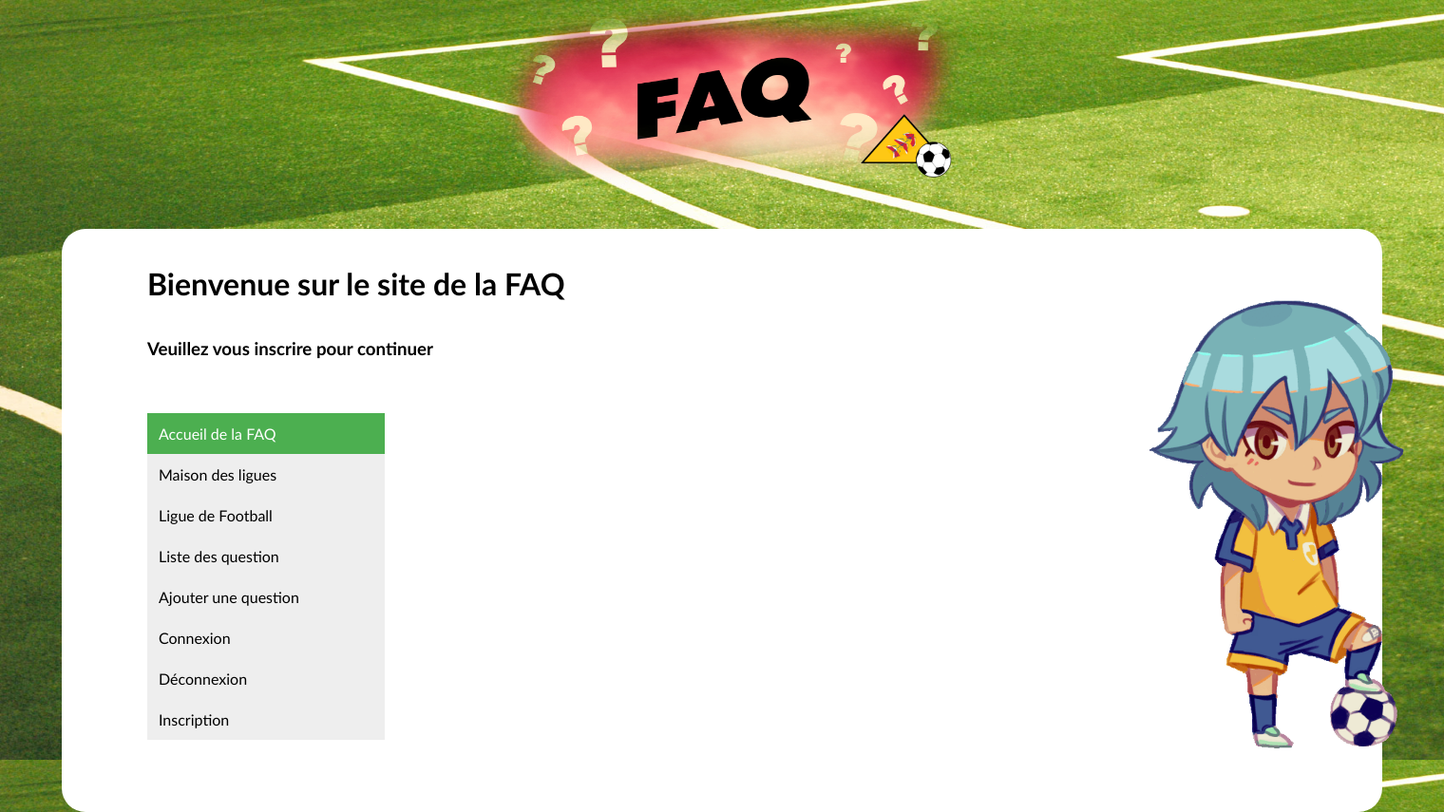
After one commit to MBourdim/M2L, a PHP site: the page made by M2L HTML/ligues/FAQ/FAQ.html in a window 1520 px wide. The commit adds this page. Shown: the whole page at 95% size. Run offline with PHP 8.4, Linux system fonts and the light colour scheme.

Commit message:
Update du site d'accueil html/css

```diff
--- /dev/null
+++ b/M2L HTML/ligues/FAQ/FAQ.css
@@ -0,0 +1,62 @@
+*{
+    margin: 0px;
+    padding: 0px;
+    font-family: Avenir, calibri;
+}
+.outer-div {
+    padding: 0px;
+}
+.inner-div {
+    margin: 0 auto;
+    width: 1000px;
+}
+.rectangle {
+    border-radius: 25px;
+    background: rgb(0, 0, 0);
+    width: 200px;
+    height: 150px;
+
+}
+.outer-div2 {
+    padding: 0px;
+}
+.inner-div2 {
+    border-radius: 25px;
+    background: rgb(255, 255, 255);
+    margin: 0 auto;
+    width: 1300px;
+    padding-left: 90px
+}
+body {
+    background-image: url('bgfoot.jpg');
+    background-repeat: no-repeat;
+    background-attachment: fixed;
+    background-size: 100% 100%;
+
+}
+.vertical-menu {
+    width: 250px;
+  }
+
+  .vertical-menu a {
+    background-color: #eee;
+    color: black;
+    display: block;
+    padding: 12px;
+    text-decoration: none;
+  }
+
+  .vertical-menu a:hover {
+    background-color: #ccc;
+  }
+
+  .vertical-menu a.active {
+    background-color: #4CAF50;
+    color: white;
+  }
+
+  span.imageDroite {
+    left:1200px;
+    top:300px;
+    position:absolute;
+}
--- /dev/null
+++ b/M2L HTML/ligues/FAQ/FAQ.html
@@ -0,0 +1,48 @@
+<!DOCTYPE html>
+<html lang="en">
+<head>
+    <meta charset="UTF-8">
+    <meta name="viewport" content="width=device-width, initial-scale=1.0">
+    <meta http-equiv="X-UA-Compatible" content="ie=edge">
+    <title>FAQ</title>
+    <link rel="stylesheet" type="text/css" href="FAQ.css">
+    <link rel="shortcut icon" type="image/x-icon" href="../../rs/m2lfoot.png" />
+</head>
+<body>
+<div class="outer-div">
+    <div class="inner-div">
+    <center><img class="imagecentre1" width="500" height="200" alt="imgc1" src="../../rs/FAQfoot.png"></center>
+</div>
+<br>
+<br>
+<div class="outer-div2">
+        <div class="inner-div2">
+        <br>
+        <br>
+        <h1>Bienvenue sur le site de la FAQ</h1>
+        <br>
+        <br>
+        <h3>Veuillez vous inscrire pour continuer</h3>
+        <br>
+        <span class="imageDroite"><img src="footanim.gif" align="right" height="500px"/></span>
+        <br>
+        <br>
+        <div class="vertical-menu">
+                <a href="#" class="active">Accueil de la FAQ</a>
+                <a href="../../pagep.html">Maison des ligues</a>
+                <a href="../liguedefoot.html">Ligue de Football</a>
+                <a href="#">Liste des question</a>
+                <a href="#">Ajouter une question</a>
+                <a href="#">Connexion</a>
+                <a href="#">Déconnexion</a>
+                <a href="#">Inscription</a>
+        </div>
+        <br>
+        <br>
+        <br>
+        <br>
+        </div>
+</div>
+
+</body>
+</html>
```
Also changed, not shown: M2L HTML/ligues/liguedefoot.css (+3 -5 lines), M2L HTML/ligues/liguedefoot.html (+6 -3 lines), M2L HTML/bureaux/bureaux.css (line endings or trailing spaces), M2L HTML/bureaux/bureaux.html (line endings or trailing spaces), M2L HTML/contact/contact.css (line endings or trailing spaces), M2L HTML/contact/contact.html (line endings or trailing spaces), M2L HTML/ligues/FAQ/bgfoot.jpg (added), M2L HTML/ligues/FAQ/footanim.gif (added), M2L HTML/pagep.css (line endings or trailing spaces), M2L HTML/pagep.html (line endings or trailing spaces), M2L HTML/rs/FAQfoot.png (added), M2L HTML/services/services.css (line endings or trailing spaces), M2L HTML/services/services.html (line endings or trailing spaces).
